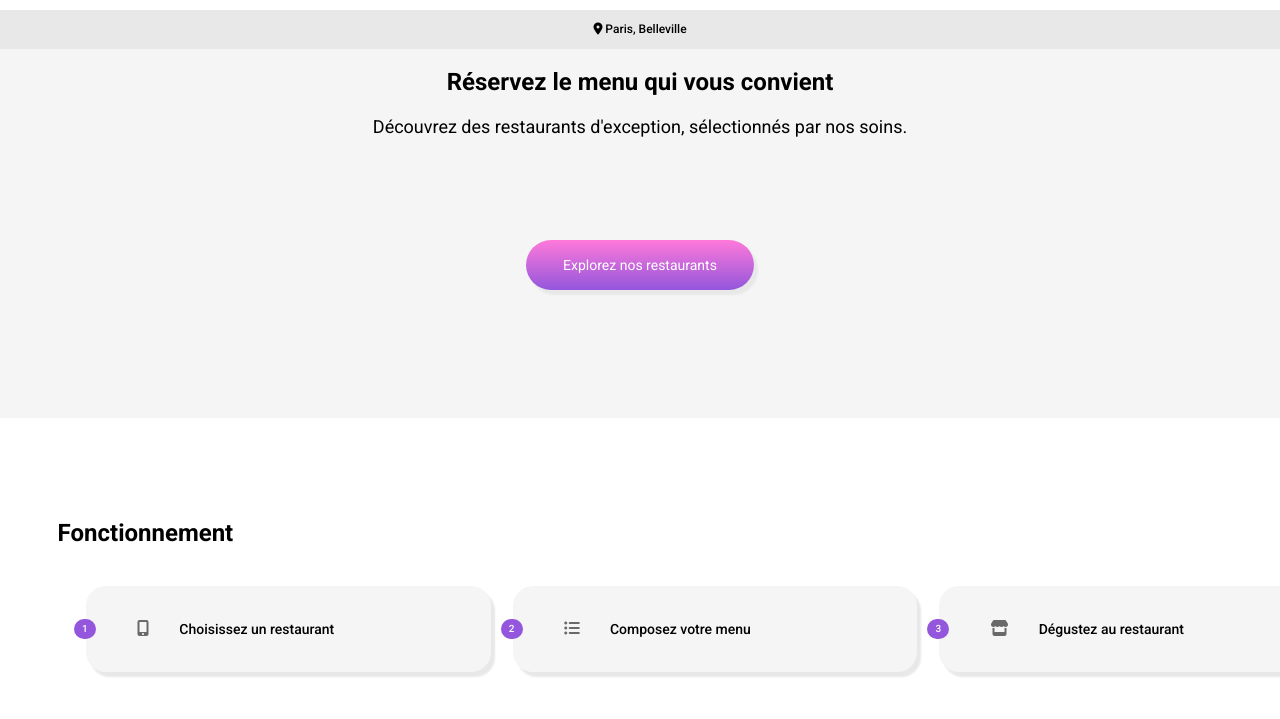
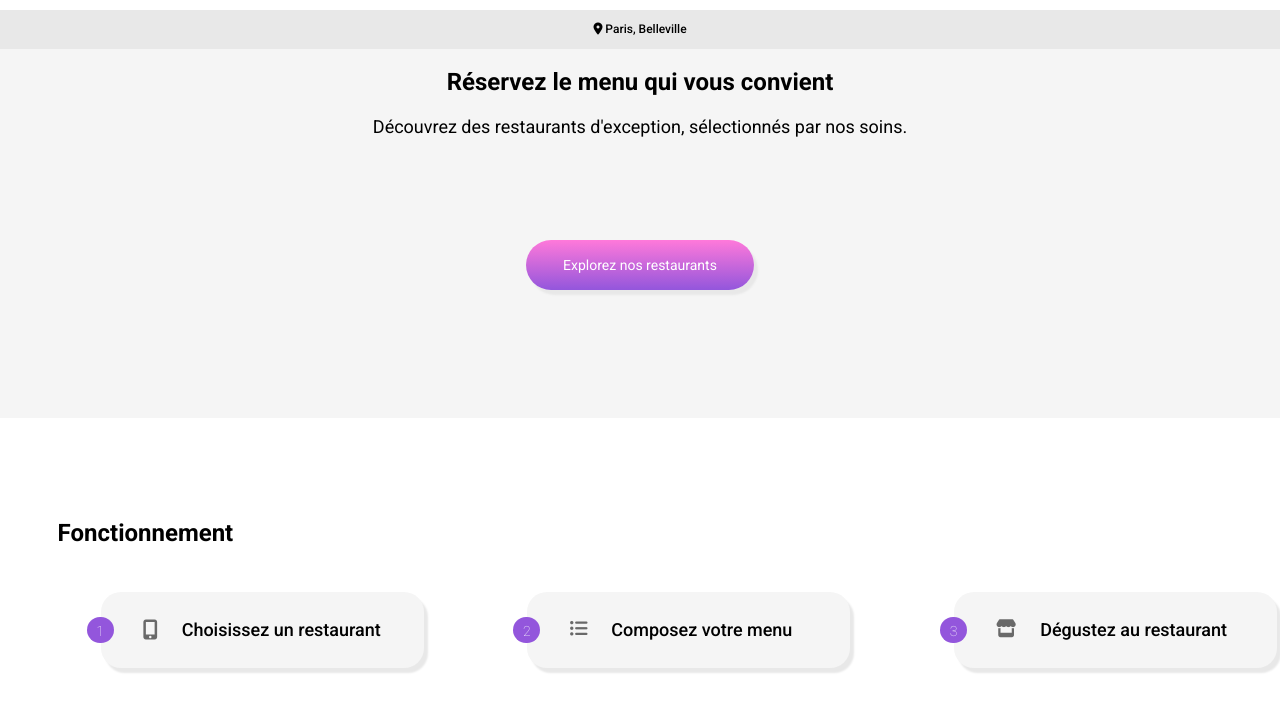
Before and after one commit to LilouCode/LisaLox_3_10112021, a website: page index.html in a window 1280 px wide. Shown: the part 233-952 px from the top of the page. Drawn offline with nearby package versions, Linux system fonts and the light colour scheme; a web font is replaced by a local one.

```diff
--- a/sass/components/_lists.scss
+++ b/sass/components/_lists.scss
@@ -17,6 +17,7 @@
     list-style-type: none;
     display: flex;
     width: 80%;
+    padding-right: $padding-section;
   }
 .step {
   display: flex;
@@ -24,32 +25,39 @@
 }
 .step__num {
   position: relative;
-  left: 10px;
-  padding: 1% 1.9%;
-  font-size: 10px;
+  left: 13px;
+  padding: 1.8% 2.8% 1% 2.8%;
+  font-size: 14px;
+  font-weight: 100;
   color: white;
   background-color: $colour-primary;
   border-radius: 80px;
   align-self: center;
 }
 .step__text {
+  display: flex;
+  font-size: 18px;
   background-color: $light-gray;
   border-radius: 20px;
   padding: 8% 12%;
-  flex: 60%;
+  width: 80%;
   box-shadow: 4px 5px 2px $medium-gray;
   &:hover{
     background-color: hsla(267, 66%, 60%, 0.1);
   }
 }
 .list__step {
+  width: 350px;
   & i{
     margin-right: 10%;
-    font-size: 16px;
-    font-weight: 700;
     color: darken($medium-gray, 50%);
   }
     &:hover i{
       color: $colour-primary;
     }
 }
+
+.fa-mobile-alt{
+  //icone du mobile
+  font-size: 20px;
+}
```
Also changed, not shown: public/css/style.css, 1 other file.
